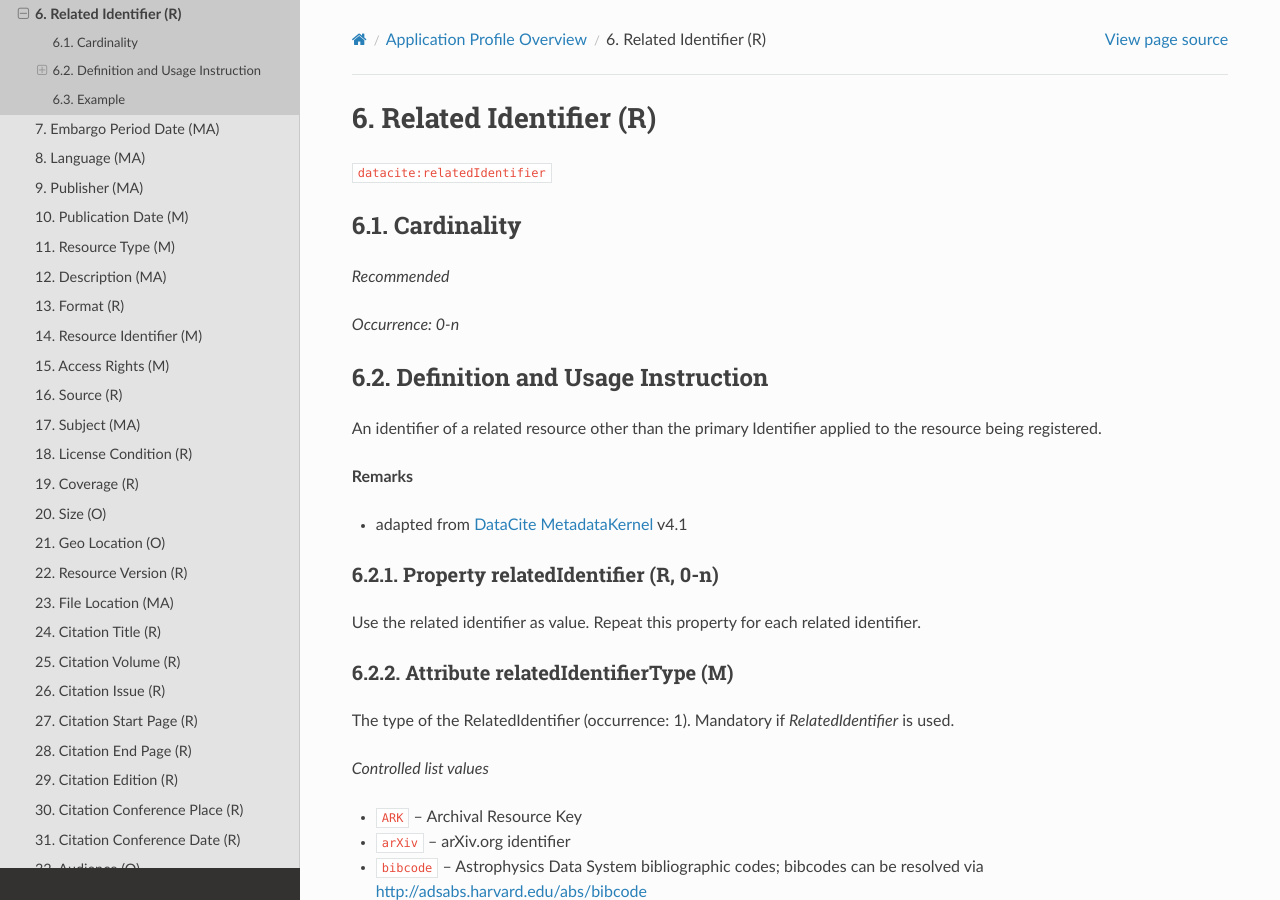
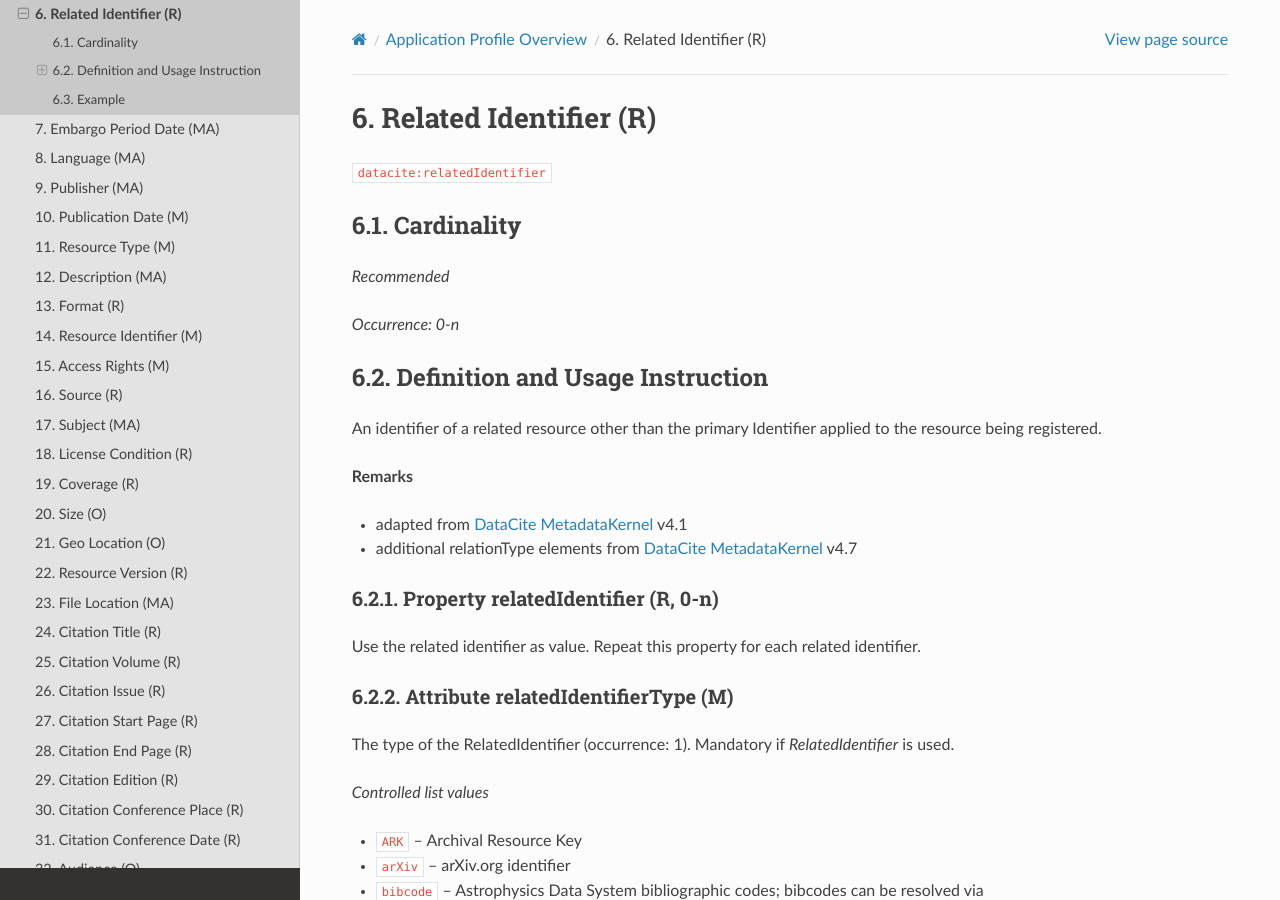
Before and after one commit to openaire/guidelines-literature-repositories, a Sphinx documentation site: the page built from docs/field_relatedidentifier.rst, in a window 1280 px wide and 900 px high. Built offline with Sphinx 7.4.7 and the Read the Docs theme 3.1.0, drawn with Linux system fonts in a browser that asks for light colours; a script that is not in the unit is left out.

Commit message:
Update field_relatedidentifier.rst

```diff
--- a/docs/field_relatedidentifier.rst
+++ b/docs/field_relatedidentifier.rst
@@ -20,6 +20,7 @@ An identifier of a related resource other than the primary Identifier applied to
 **Remarks**
 
 * adapted from `DataCite MetadataKernel`_ v4.1
+* additional relationType elements from `DataCite MetadataKernel`_ v4.7
 
 Property relatedIdentifier (R, 0-n)
 -----------------------------------
```
